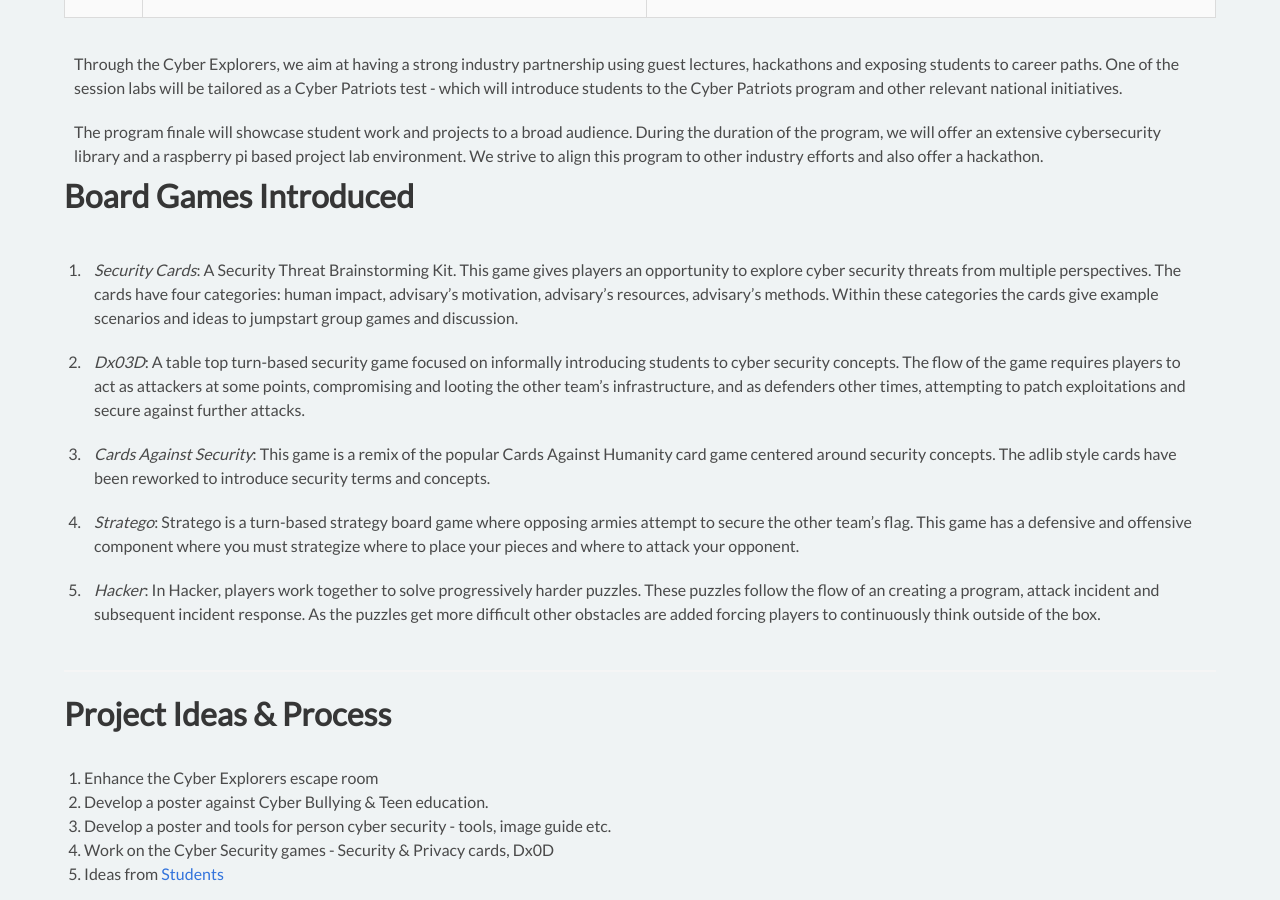
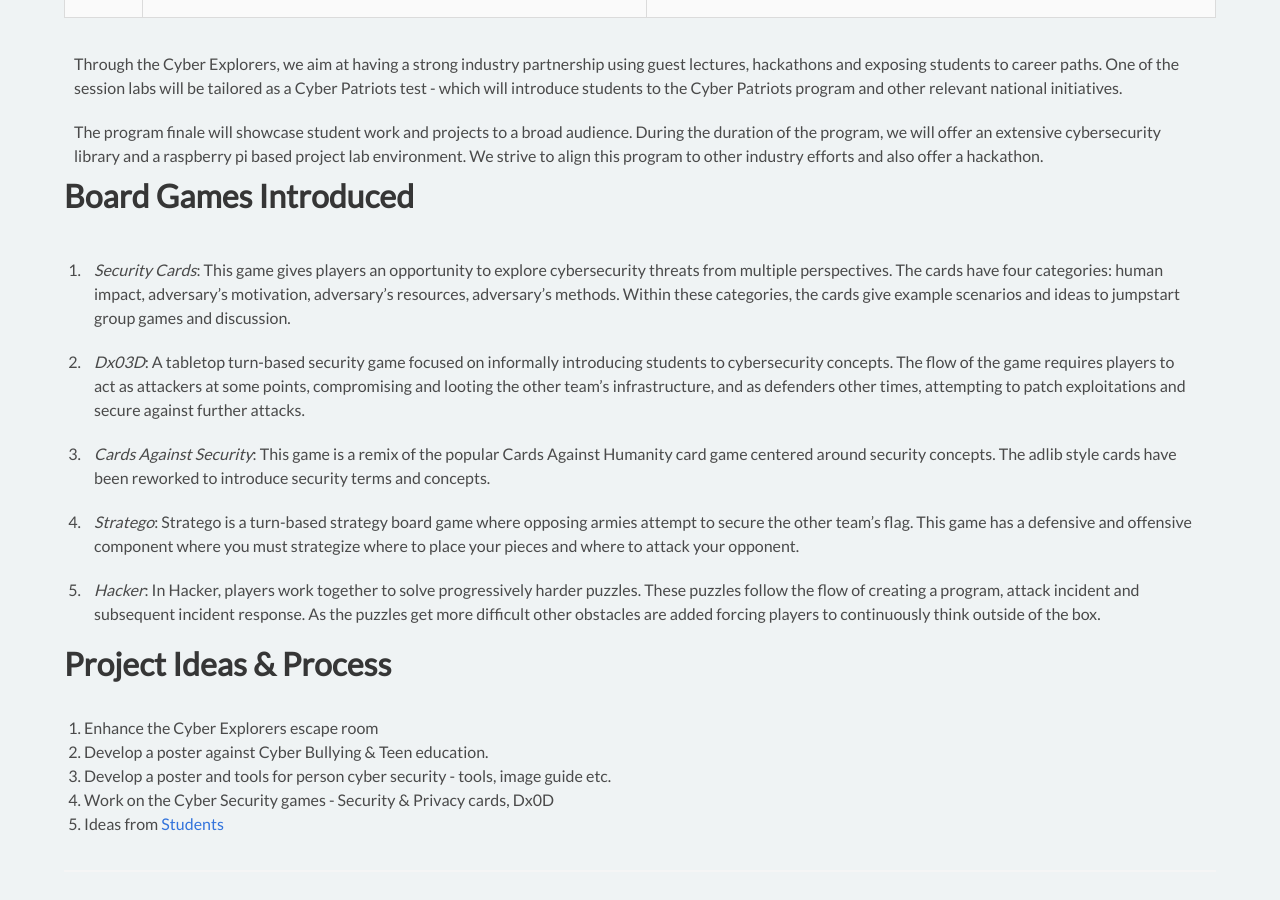
Before and after one commit to cyberdefendersprogram/www-homepage, a Jekyll site: the page built from cyberexplorers.md, in a window 1280 px wide and 900 px high, scrolled down 2775 px. Built offline with Jekyll 4.4.1, drawn with Linux system fonts in a browser that asks for light colours; nearby versions of some CDN libraries.

Commit message:
Update cyberexplorers.md

```diff
--- a/cyberexplorers.md
+++ b/cyberexplorers.md
@@ -36,16 +36,15 @@
 
 
 <h1 class="title">Board Games Introduced</h1>
-1. *Security Cards*: A Security Threat Brainstorming Kit. This game gives players an opportunity to explore cyber security threats from multiple perspectives. The cards have four categories: human impact, advisary’s motivation, advisary’s resources, advisary’s methods. Within these categories the cards give example scenarios and ideas to jumpstart group games and discussion.
+1. *Security Cards*: This game gives players an opportunity to explore cybersecurity threats from multiple perspectives. The cards have four categories: human impact, adversary's motivation, adversary's resources, adversary's methods. Within these categories, the cards give example scenarios and ideas to jumpstart group games and discussion.
 
-2. *Dx03D*: A table top turn-based security game focused on informally introducing students to cyber security concepts. The flow of the game requires players to act as attackers at some points, compromising and looting the other team’s infrastructure, and as defenders other times, attempting to patch exploitations and secure against further attacks.
+2. *Dx03D*: A tabletop turn-based security game focused on informally introducing students to cybersecurity concepts. The flow of the game requires players to act as attackers at some points, compromising and looting the other team’s infrastructure, and as defenders other times, attempting to patch exploitations and secure against further attacks.
 
 3. *Cards Against Security*: This game is a remix of the popular Cards Against Humanity card game centered around security concepts. The adlib style cards have been reworked to introduce security terms and concepts.
 
 4. *Stratego*: Stratego is a turn-based strategy board game where opposing armies attempt to secure the other team’s flag. This game has a defensive and offensive component where you must strategize where to place your pieces and where to attack your opponent.
 
-5. *Hacker*: In Hacker, players work together to solve progressively harder puzzles. These puzzles follow the flow of an creating a program, attack incident and subsequent incident response. As the puzzles get more difficult other obstacles are added forcing players to continuously think outside of the box.
-<hr/>
+5. *Hacker*: In Hacker, players work together to solve progressively harder puzzles. These puzzles follow the flow of creating a program, attack incident and subsequent incident response. As the puzzles get more difficult other obstacles are added forcing players to continuously think outside of the box.
 
 <h1 class="title">Project Ideas & Process</h1>
 1. Enhance the Cyber Explorers escape room
```
